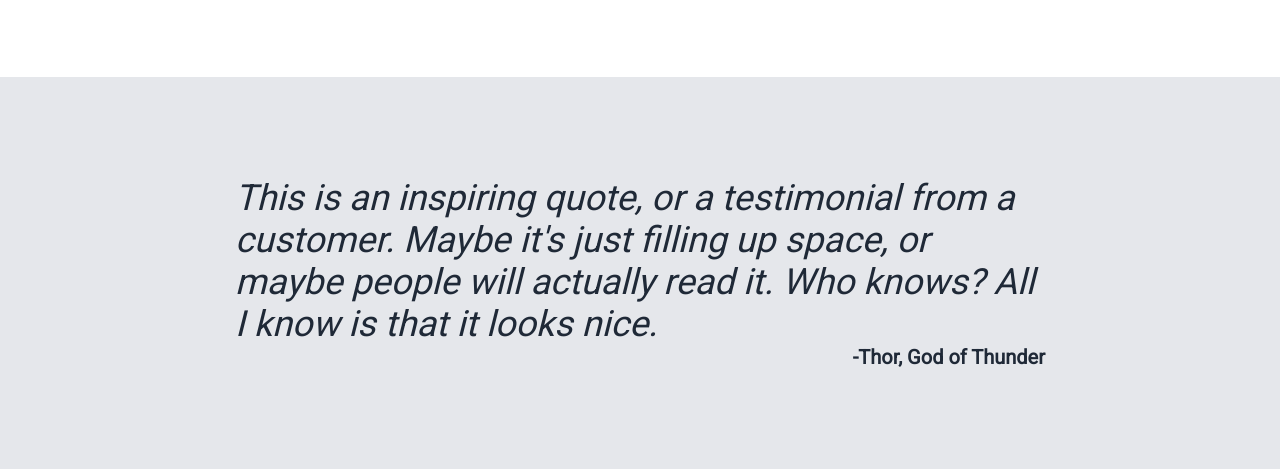
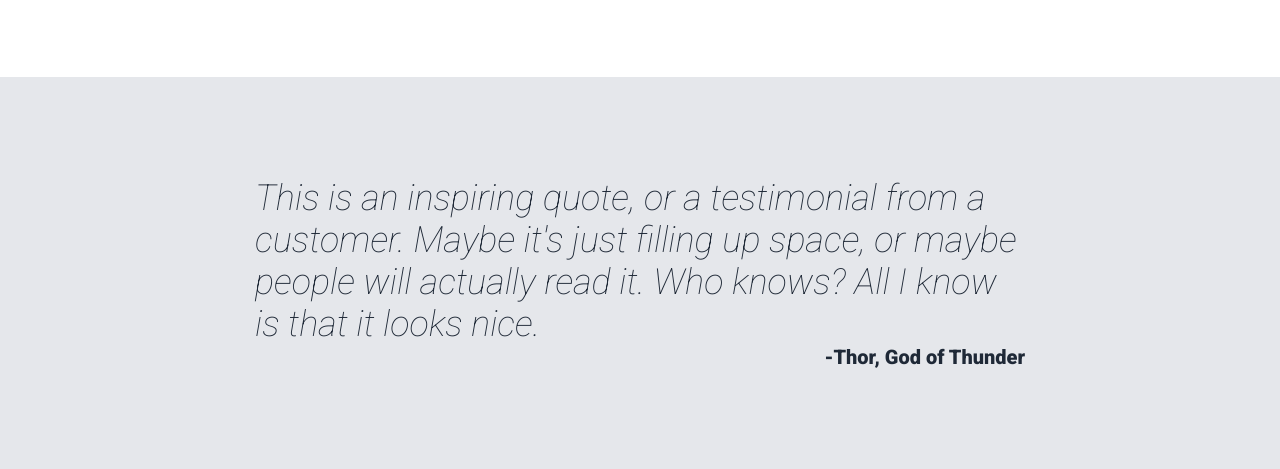
Before and after one commit to brunovnogueira/odin-landingPage, a plain HTML site: page index.html in a window 1280 px wide. Shown: the part 778-1247 px from the top of the page. Drawn offline with Linux system fonts and the light colour scheme.

Commit message:
Alterações na section-3 e na fonte do texto da página

```diff
--- a/index.html
+++ b/index.html
@@ -6,7 +6,7 @@
     <meta name="viewport" content="width=device-width, initial-scale=1.0">
     <title>Document</title>
     <link rel="stylesheet" href="./style.css">
-    <link href="https://fonts.googleapis.com/css2?family=Roboto&display=swap" rel="stylesheet">
+    <link href="https://fonts.googleapis.com/css2?family=Roboto:ital,wght@0,100;0,300;0,400;0,500;0,700;0,900;1,100;1,300;1,400;1,500;1,700;1,900&display=swap" rel="stylesheet">
 </head>
 <body>
     <div class="section-1">
--- a/style.css
+++ b/style.css
@@ -115,11 +115,12 @@
     font-size: 36px;
     color: #1f2937;
     padding: 100px 0;
-    width: 810px;
+    width: 770px;
+    font-weight:lighter;
 }
 
 .section-3 .quote p{
     text-align: right;
-    font-weight: bolder;
+    font-weight: 900;
     font-size: 20px;
 }
```
